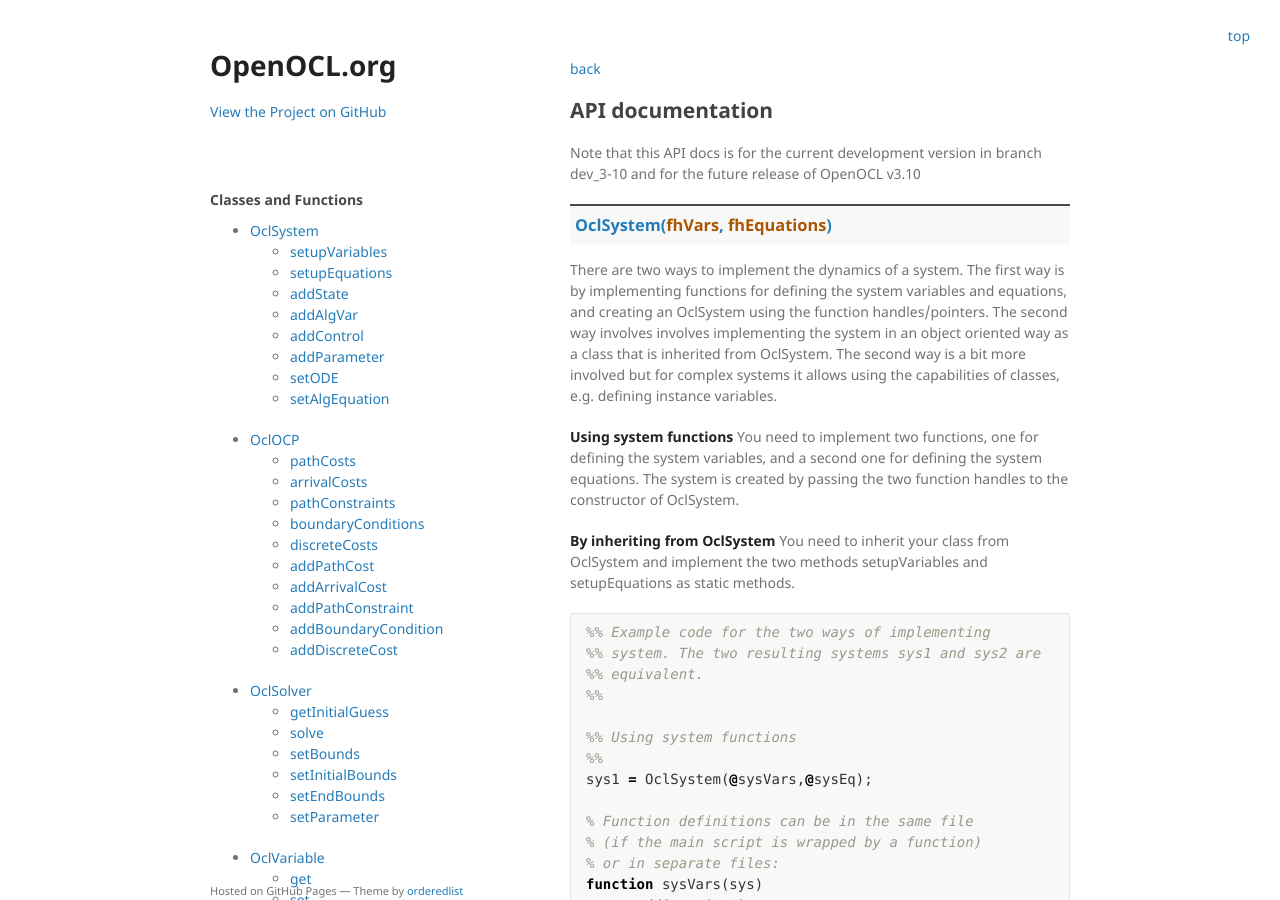
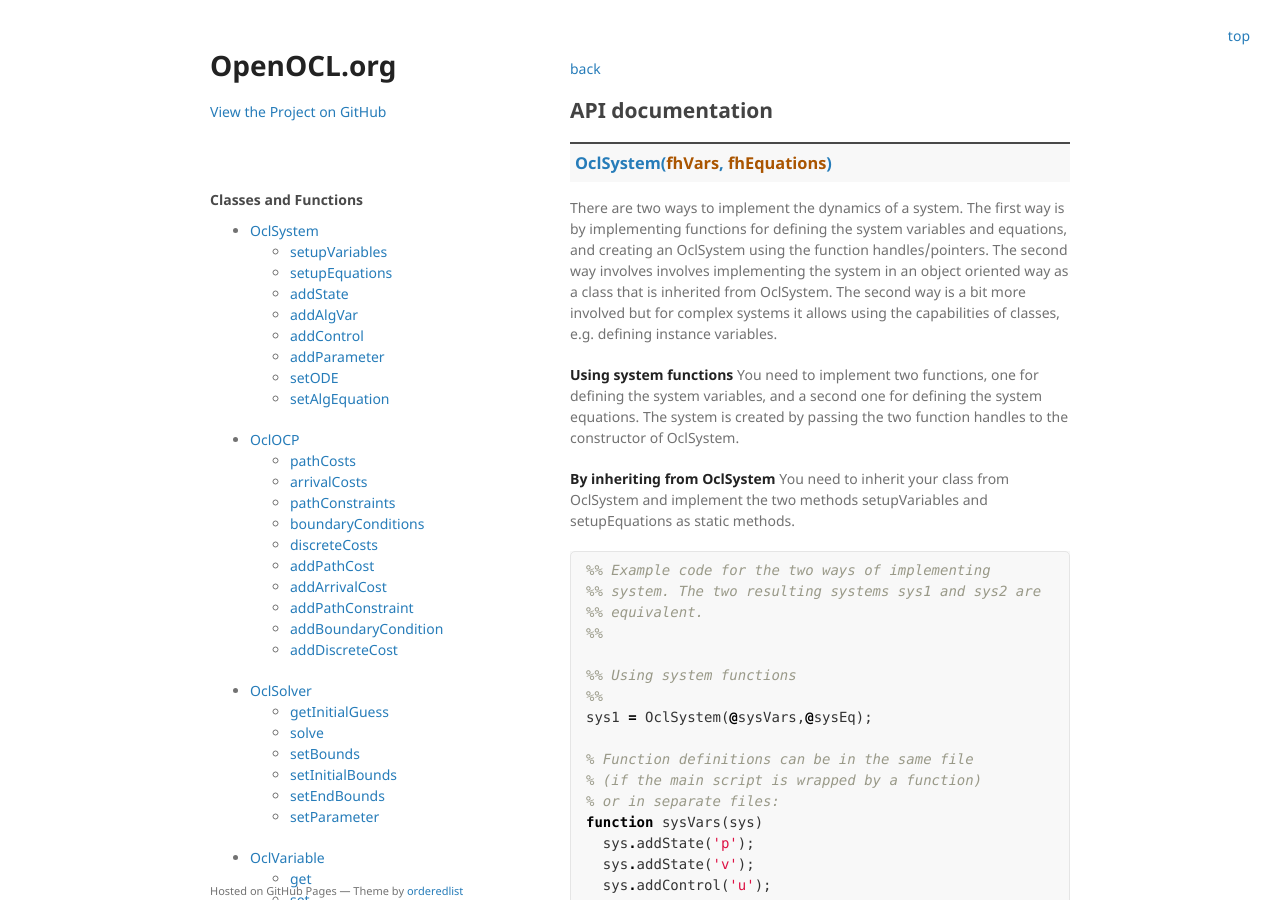
Before and after one commit to OpenOCL/openocl.github.io, a Jekyll site: the page built from api-docs.md, in a window 1280 px wide and 900 px high. Built offline with Jekyll 4.4.1, drawn with Linux system fonts in a browser that asks for light colours.

Commit message:
Update api-docs.md

```diff
--- a/api-docs.md
+++ b/api-docs.md
@@ -3,5 +3,3 @@
 permalink: /api-docs/
 title: API documentation
 ---
-
-Note that this API docs is for the current development version in branch dev_3-10 and for the future release of OpenOCL v3.10
```
